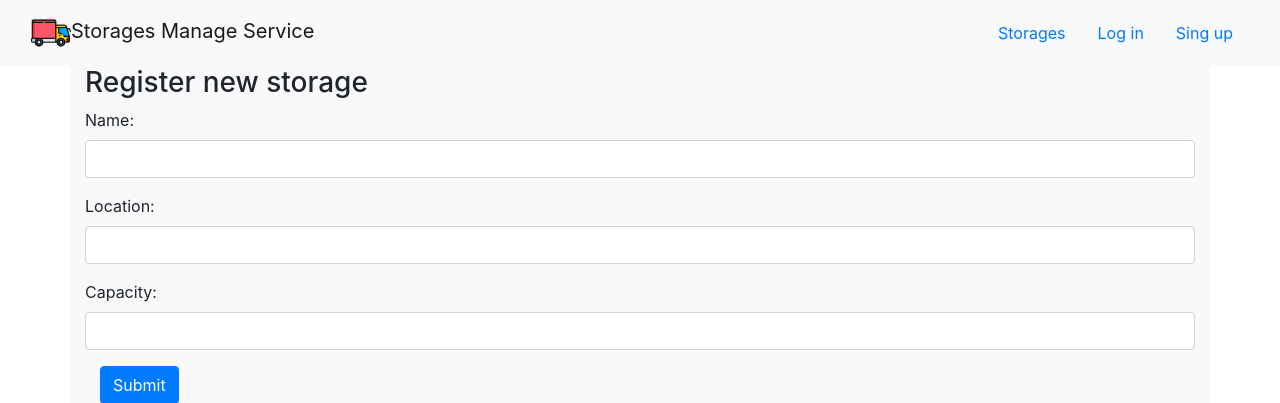
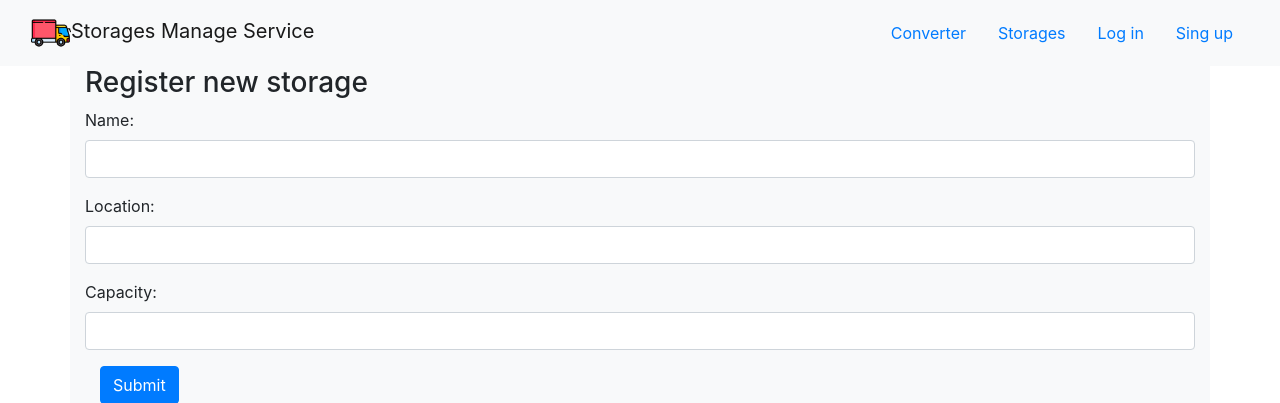
Before and after one commit to phantom-profile/storages_manage_service, a Django app: page / in a window 1280 px wide. Shown: the top 403 px of the page. Run offline with Django 4.2, Linux system fonts and the light colour scheme; data that the repository does not hold is empty; some libraries are stand-ins or nearby versions.

Commit message:
added converter to navbar

```diff
--- a/templates/base.html
+++ b/templates/base.html
@@ -19,10 +19,13 @@
     </style>
   </head>
   <body>
+    <div id="convertor-form-display"></div>
+
     <nav class="navbar navbar-expand-lg navbar-light bg-light">
       <div class="container-fluid">
         <a class="navbar-brand" href="#"><img src="{% static 'truck_icon.png' %}" style="hight: 35px; width: 40px;">Storages Manage Service</a>
         <ul class="nav ">
+          <li class="nav-item"><a class="nav-link active" href="#" id="converter_link">Converter</a></li>
           <li class="nav-item"><a class="nav-link active" href="{% url 'all-storages' %}">Storages</a></li>
           {% if user.is_authenticated %}
             <li class="nav-item"><a class="nav-link active" href="{% url 'profile' %}">Profile</a></li>
```
